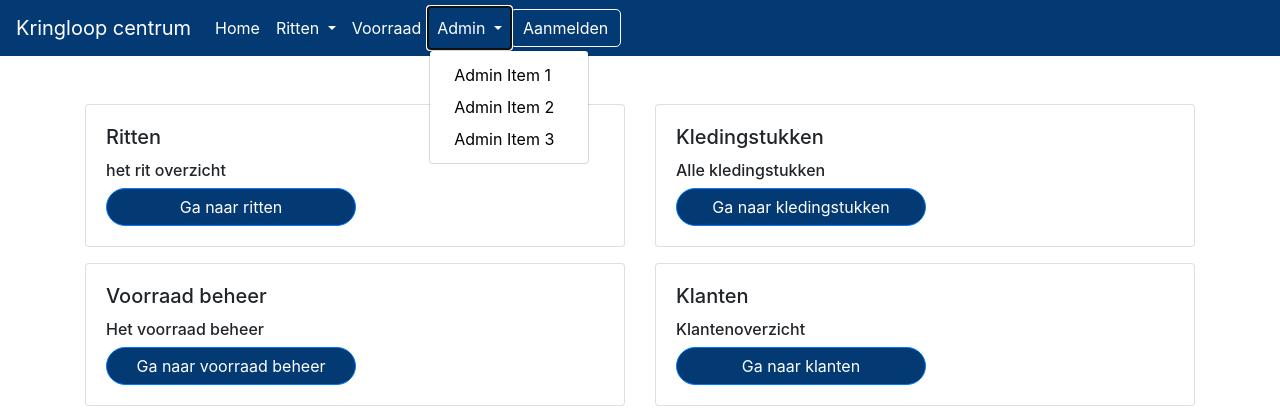
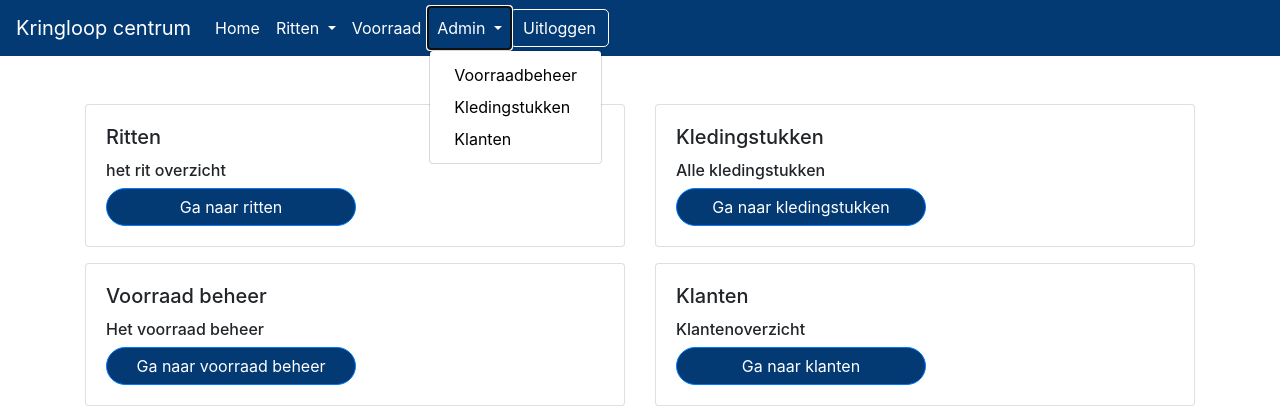
Before and after one commit to DeDaveyy/kringloop, a PHP site: page / in a window 1280 px wide, after a click on "Admin". Shown: the top 420 px of the page. Run offline with PHP 8.4, Linux system fonts and the light colour scheme.

Commit message:
Test auth

```diff
--- a/includes/header.includes.php
+++ b/includes/header.includes.php
@@ -53,22 +53,17 @@
                     Admin
                 </a>
                 <div class="dropdown-menu" aria-labelledby="navbarDropdown2">
-                    <a class="dropdown-item" href="#">Admin Item 1</a>
-                    <a class="dropdown-item" href="#" data-toggle="dropdown-submenu" aria-haspopup="true" aria-expanded="false">Admin Item 2</a>
-                    <div class="dropdown-menu">
-                        <a class="dropdown-item" href="#">Sub-Item 1</a>
-                        <a class="dropdown-item" href="#">Sub-Item 2</a>
-                        <a class="dropdown-item" href="#">Sub-Item 3</a>
-                    </div>
-                    <a class="dropdown-item" href="#">Admin Item 3</a>
+                    <a class="dropdown-item" href="#">Voorraadbeheer</a>
+                    <a class="dropdown-item" href="#" data-toggle="dropdown-submenu" aria-haspopup="true" aria-expanded="false">Kledingstukken</a>
+                    <a class="dropdown-item" href="#">Klanten</a>
                 </div>
             </li>
         </ul>
-        <a class="btn custom-button" href="./pages/login.php">Aanmelden</a>
+        <a class="btn custom-button" href="./pages/login.php">Uitloggen</a>
     </div>
 </nav>
 
-<!-- Bootstrap JS and dependencies -->
+<!-- Bootstrap JS -->
 <script src="https://code.jquery.com/jquery-3.5.1.slim.min.js"></script>
 <script src="https://cdn.jsdelivr.net/npm/@popperjs/core@2.9.3/dist/umd/popper.min.js"></script>
 <script src="https://stackpath.bootstrapcdn.com/bootstrap/4.5.2/js/bootstrap.min.js"></script>
--- a/pages/categorie.php
+++ b/pages/categorie.php
@@ -28,7 +28,7 @@ $categories = readCategories($pdo);
 <head>
     <meta charset="UTF-8">
     <meta name="viewport" content="width=device-width, initial-scale=1.0">
-    <title>Category Management</title>
+    <title>Categorieen beheren</title>
     <link rel="stylesheet" href="https://stackpath.bootstrapcdn.com/bootstrap/4.5.2/css/bootstrap.min.css">
     <style>
         body {
--- a/pages/login.php
+++ b/pages/login.php
@@ -58,6 +58,7 @@ if ($_SERVER['REQUEST_METHOD'] === 'POST') {
         }
     }
 }
+
 ?>
 
 <!DOCTYPE html>
```
Also changed, not shown: functions/authenticator.function.php (added).
